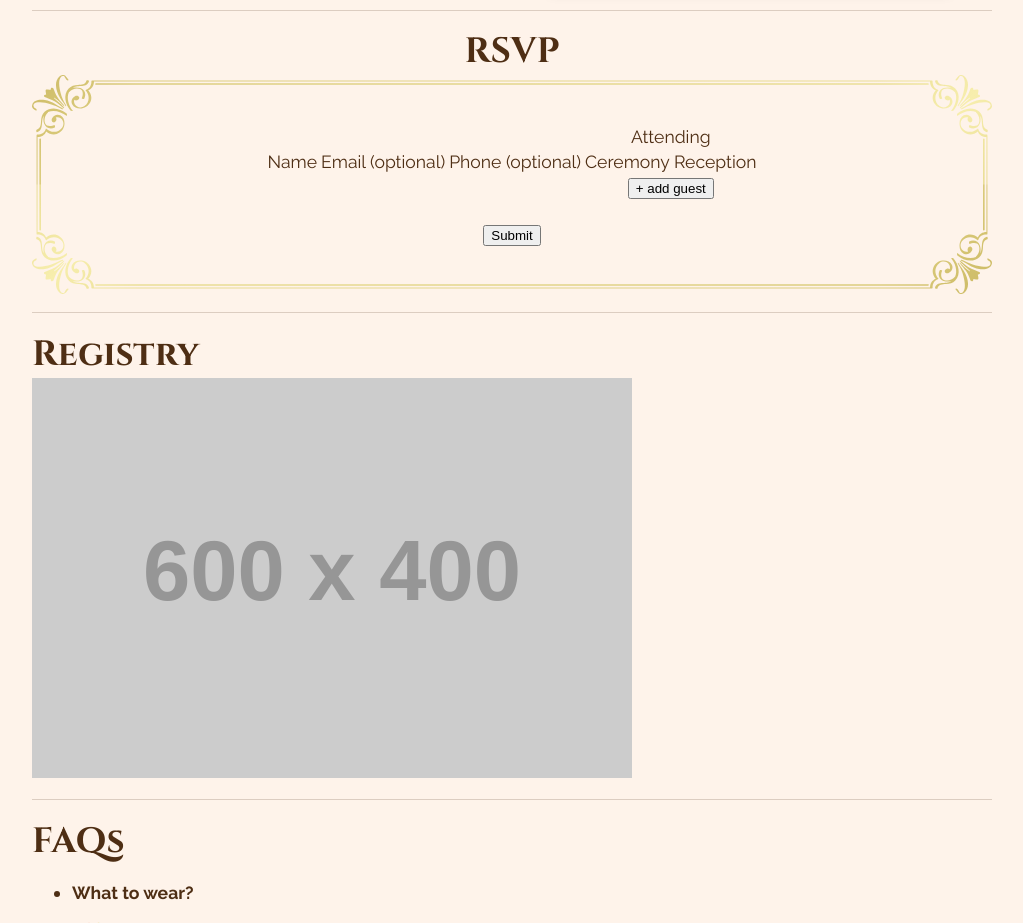
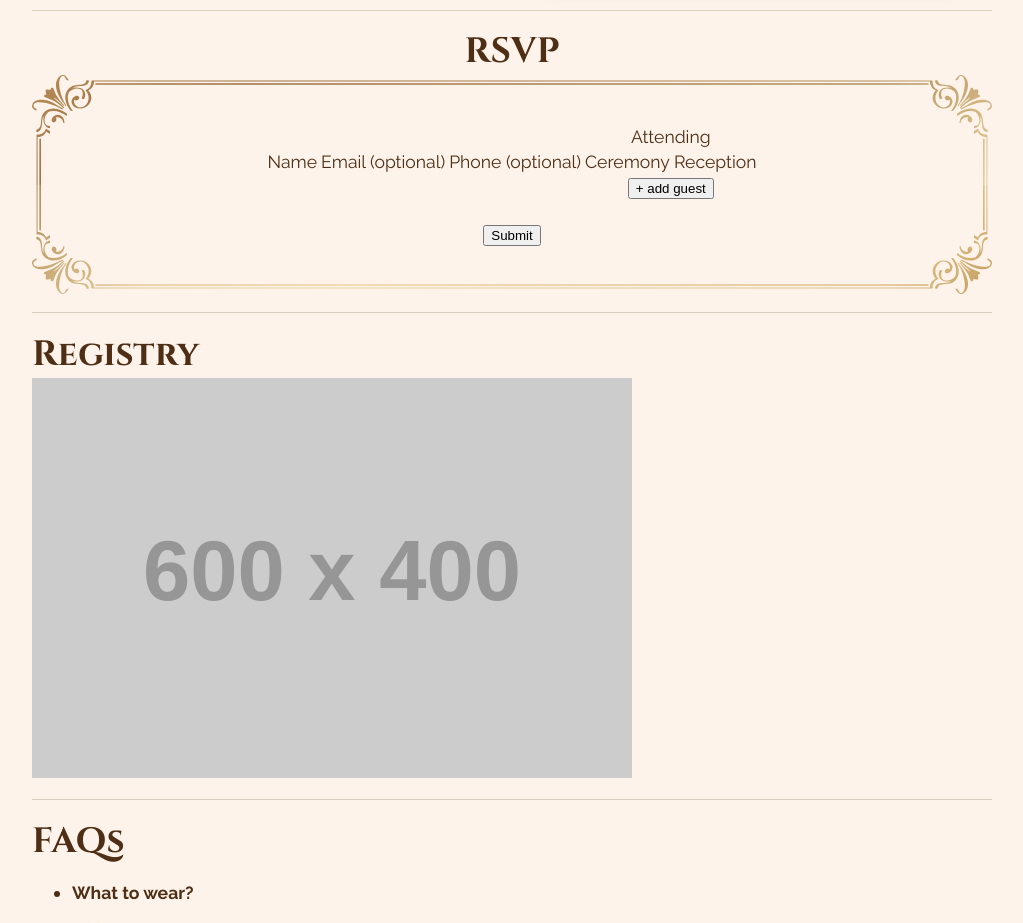
Before and after one commit to bramp/ninaandandrew.com, a website: page www/index.html in a window 1280 px wide. Shown: the part 1380-2303 px from the top of the page, without its empty margins (128-1151 px from the left). Drawn offline with Linux system fonts and the light colour scheme; placeholder pictures from the web are drawn by us.

Commit message:
Changed the fancy border to have a solid color center, and transparent outside.

```diff
--- a/www/css/site.css
+++ b/www/css/site.css
@@ -46,7 +46,7 @@
       }
 
       .fancy-border {
-        border-image: url('/images/border.svg') round;
+        border-image: url('/images/border-rsvp.svg') round;
         border-image-slice: 33%;
         border-image-width: 10em;
         border-image-repeat: stretch;
@@ -54,6 +54,12 @@
         padding: 1em;
         padding-top: 3rem;
         padding-bottom: 3rem;
+
+      }
+
+      form {
+                background-color: #fef3ea;
+
       }
 
       #rsvp-form {
```
Also changed, not shown: www/images/border-rsvp.svg (added), 1 other file.
